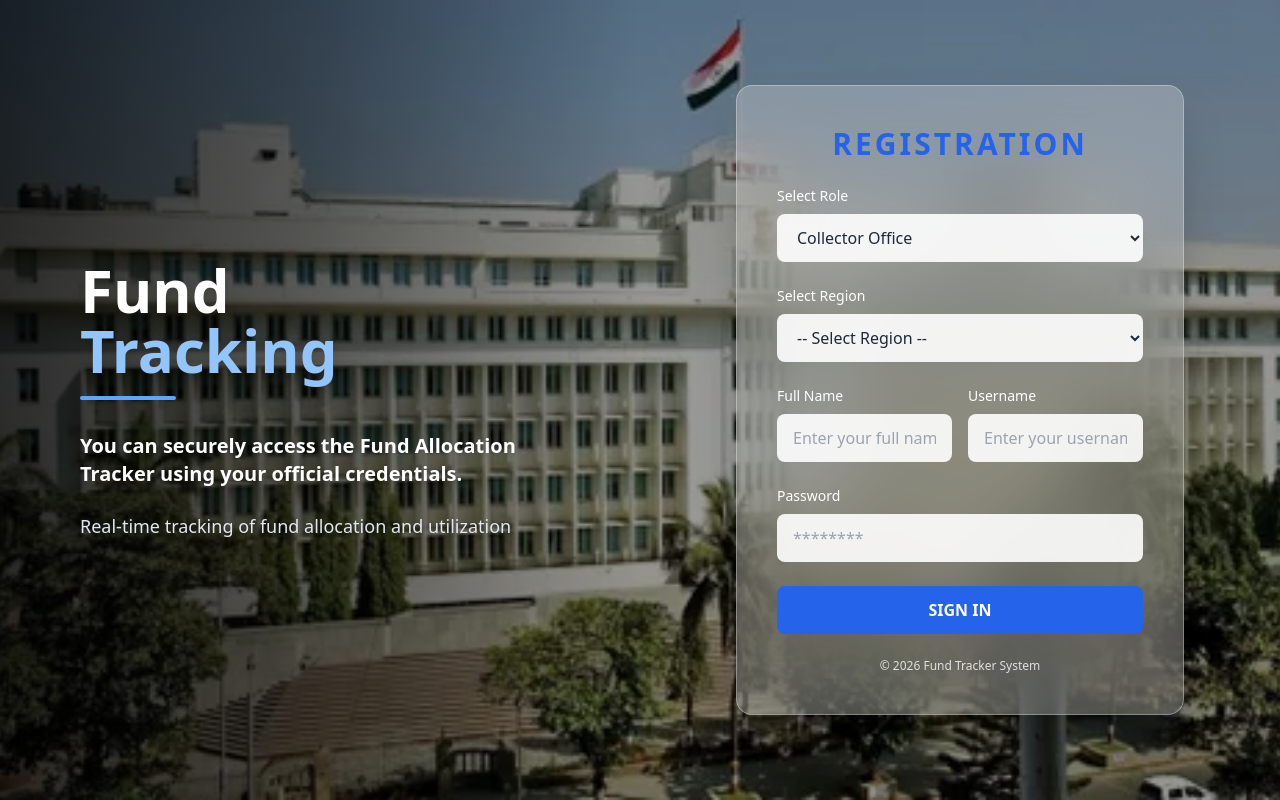
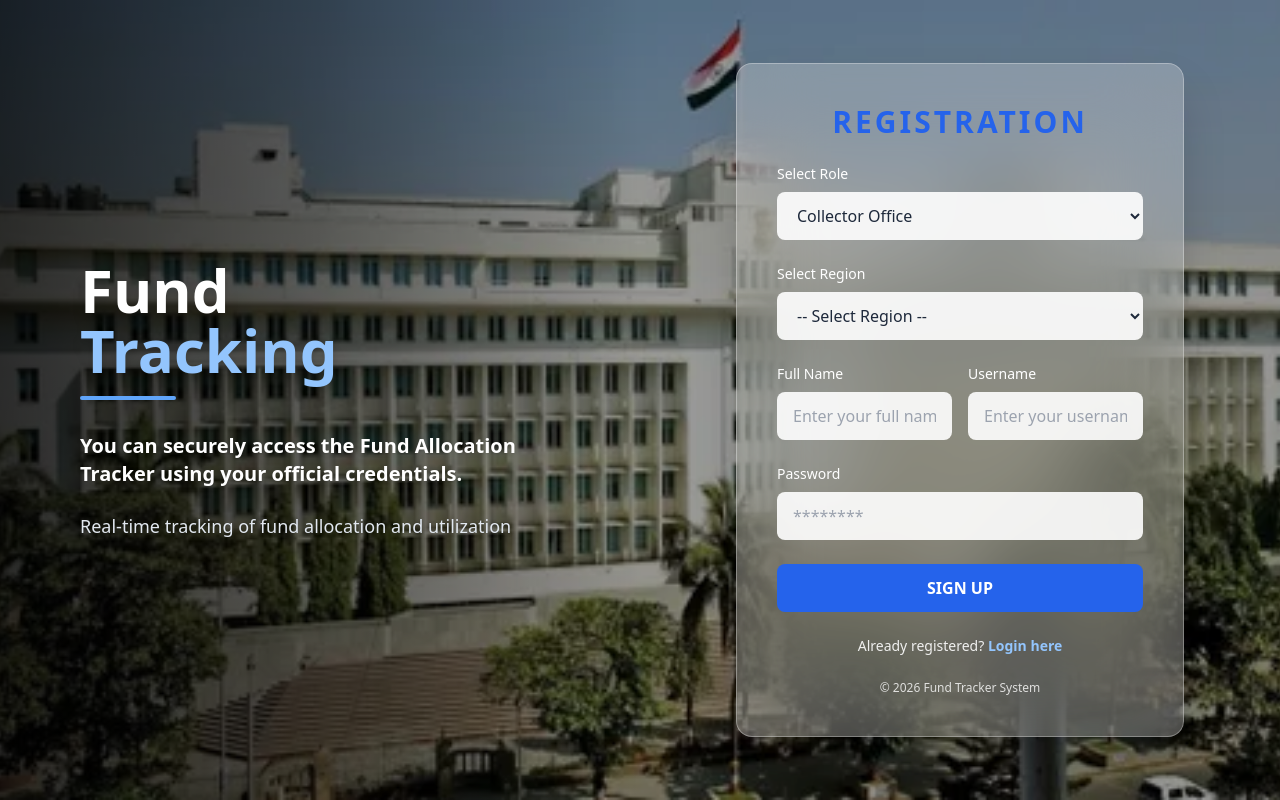
Before and after one commit to mohinimraut7/fundAllocationtracker, a React (Vite) app: page /register in a window 1280 px wide. Built offline with nearby package versions, Linux system fonts and the light colour scheme.

Commit message:
loginregistrationupdated

```diff
--- a/src/pages/Login.jsx
+++ b/src/pages/Login.jsx
@@ -279,7 +279,8 @@ export default function Login() {
 
             <div className="hidden md:block">
               <p className="mt-6 text-xl font-semibold text-white drop-shadow max-w-lg">
-                Login to access the Fund Allocation Tracker.
+                You can securely access the Fund Allocation Tracker using your
+                official credentials.
               </p>
 
               <p className="mt-6 text-lg text-slate-200 drop-shadow max-w-lg">
--- a/src/pages/Registration.jsx
+++ b/src/pages/Registration.jsx
@@ -856,13 +856,24 @@ export default function Registration() {
                   />
                 </div>
 
-                {/* Button */}
+                {/* Register Button */}
                 <button
-                  type="submit"
-                  className="w-full py-3 rounded-lg bg-blue-600 hover:bg-blue-700 text-white font-semibold transition"
+                type="submit"
+                className="w-full py-3 rounded-lg bg-blue-600 hover:bg-blue-700 text-white font-semibold transition"
                 >
-                  SIGN IN
+                SIGN UP
                 </button>
+
+                {/* Redirect to Login */}
+                <div className="text-center text-sm text-white/90">
+                  Already registered?{" "}
+                  <span
+                    onClick={() => navigate("/login")}
+                    className="text-blue-300 hover:underline font-semibold cursor-pointer"
+                  >
+                    Login here
+                  </span>
+                </div>
 
                 <div className="text-center text-white/80 text-xs">
                   © {new Date().getFullYear()} Fund Tracker System
```
